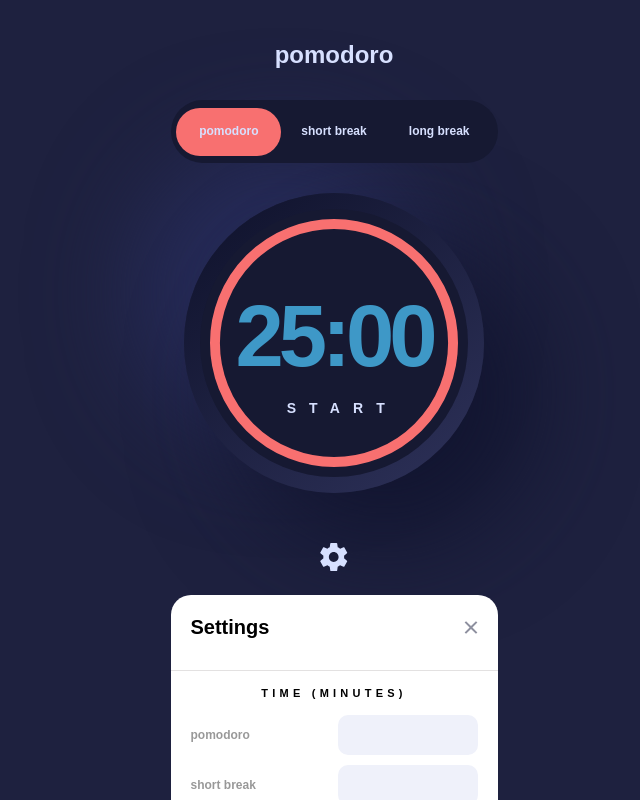
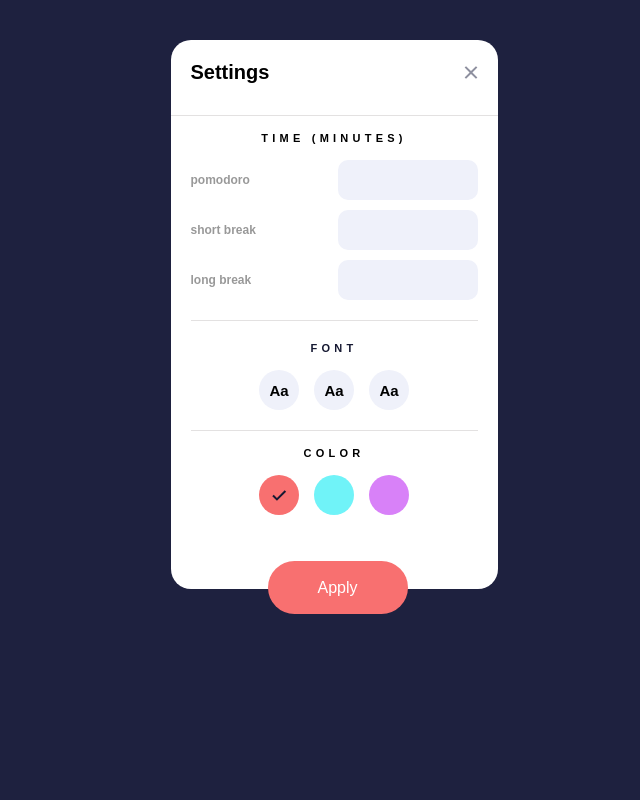
Before and after one commit to gura16/pomodoro-app, a React (Vite) app: page / in a window 1280 px wide. Shown: the top 800 px of the page, without its empty margins (306-946 px from the left). Built offline with nearby package versions, Linux system fonts and the light colour scheme.

Commit message:
add setting styles

```diff
--- a/src/App.tsx
+++ b/src/App.tsx
@@ -9,7 +9,7 @@ const App: React.FC = () => {
   return (
     <div>
       <GlobalStyles />
-      <Pomodoro />
+      {/* <Pomodoro /> */}
       {/* <PomodoroTimer /> */}
       <Setting />
     </div>
--- a/src/setting.tsx
+++ b/src/setting.tsx
@@ -1,5 +1,6 @@
 import styled from "styled-components";
 import cancel from "../public/cancel.svg";
+import Path from "../public/Path.svg";
 
 function Setting() {
   return (
@@ -36,7 +37,18 @@ function Setting() {
             </Fontcard>
             <Hr />
           </FontchangerContainer>
+          <Colorchangercontainer>
+            <Color>COLOR</Color>
+            <Circlecard>
+              <Circle1>
+                <img src={Path} />
+              </Circle1>
+              <Circle2></Circle2>
+              <Circle3></Circle3>
+            </Circlecard>
+          </Colorchangercontainer>
         </TimechangerContainer>
+        <Apply>Apply</Apply>
       </Maincontainer>
     </div>
   );
@@ -49,6 +61,8 @@ const Maincontainer = styled.div`
   height: 549px;
   background-color: white;
   border-radius: 20px;
+  margin-bottom: 50px;
+  position: relative;
 `;
 
 const Titlecard = styled.div`
@@ -193,3 +207,58 @@ const Font = styled.div`
   text-align: left;
   margin-bottom: 10px;
 `;
+
+const Colorchangercontainer = styled.div``;
+
+const Color = styled.p`
+  font-family: "Kumbh Sans", sans-serif;
+  font-size: 11px;
+  font-weight: 700;
+  line-height: 14px;
+  letter-spacing: 4.230769157409668px;
+  text-align: center;
+  margin-top: 15px;
+`;
+
+const Circlecard = styled.div`
+  display: flex;
+  justify-content: center;
+  gap: 15px;
+  margin-top: 15px;
+`;
+
+const Circle1 = styled.div`
+  width: 40px;
+  height: 40px;
+  background-color: #f87070;
+  border-radius: 50%;
+  display: flex;
+  justify-content: center;
+  align-items: center;
+`;
+const Circle2 = styled.div`
+  width: 40px;
+  height: 40px;
+  background-color: #70f3f8;
+  border-radius: 50%;
+`;
+const Circle3 = styled.div`
+  width: 40px;
+  height: 40px;
+  background-color: #d881f8;
+  border-radius: 50%;
+`;
+
+const Apply = styled.div`
+  width: 140px;
+  height: 53px;
+  background-color: #f87070;
+  border-radius: 40px;
+  position: absolute;
+  bottom: -25px;
+  right: 90px;
+  display: flex;
+  justify-content: center;
+  align-items: center;
+  color: white;
+`;
```
Also changed, not shown: public/Path.svg (added).
